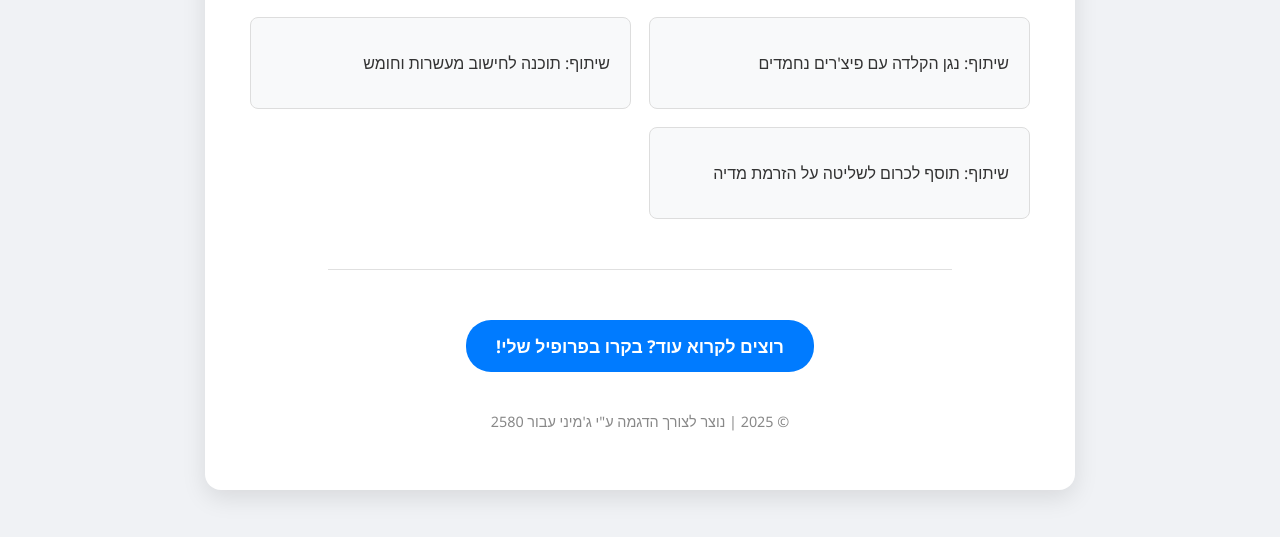
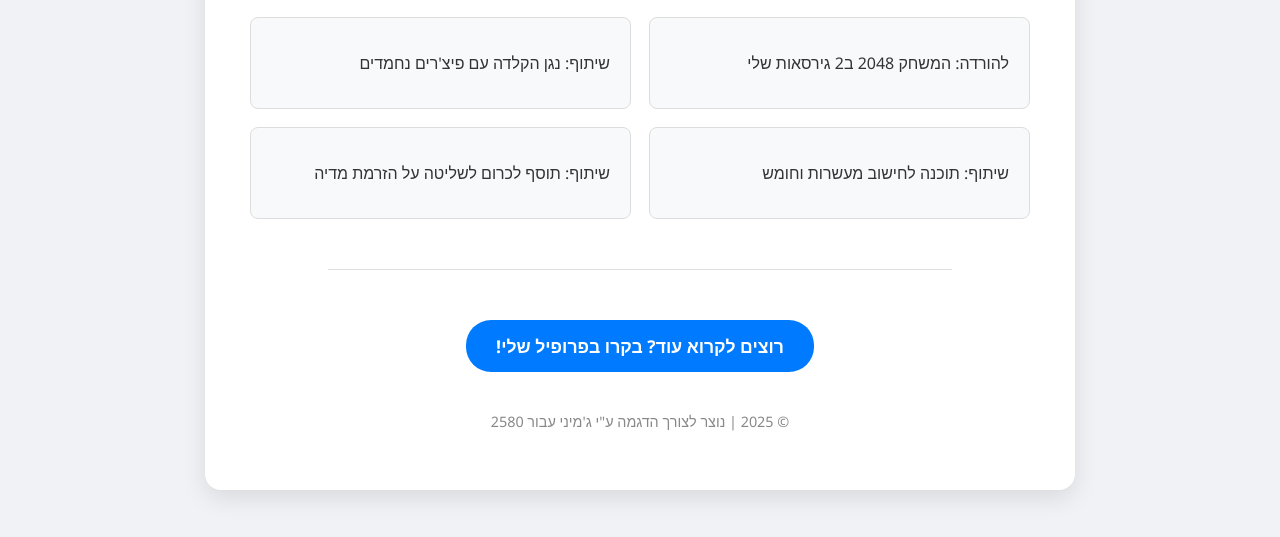
Before and after one commit to yo-2580/profile2580, a plain HTML site: page creations.html in a window 1280 px wide. Shown: the part 291-828 px from the top of the page. Drawn offline with Linux system fonts and the light colour scheme.

Commit message:
Update creations.html

```diff
--- a/creations.html
+++ b/creations.html
@@ -62,6 +62,8 @@
             </div>
         </div>
         <div class="links-container" id="links-container">
+            <!-- כאן בוצע השינוי -->
+            <a href="https://github.com/yo-2580/2048" target="_blank" rel="noopener noreferrer" class="content-link">להורדה: המשחק 2048 ב2 גירסאות שלי</a>
             <a href="https://mitmachim.top/topic/84921/" target="_blank" rel="noopener noreferrer" class="content-link">שיתוף: נגן הקלדה עם פיצ'רים נחמדים</a>
             <a href="https://mitmachim.top/topic/83780/" target="_blank" rel="noopener noreferrer" class="content-link">שיתוף: תוכנה לחישוב מעשרות וחומש</a>
             <a href="https://mitmachim.top/topic/75665/" target="_blank" rel="noopener noreferrer" class="content-link">שיתוף: תוסף לכרום לשליטה על הזרמת מדיה</a>
```
